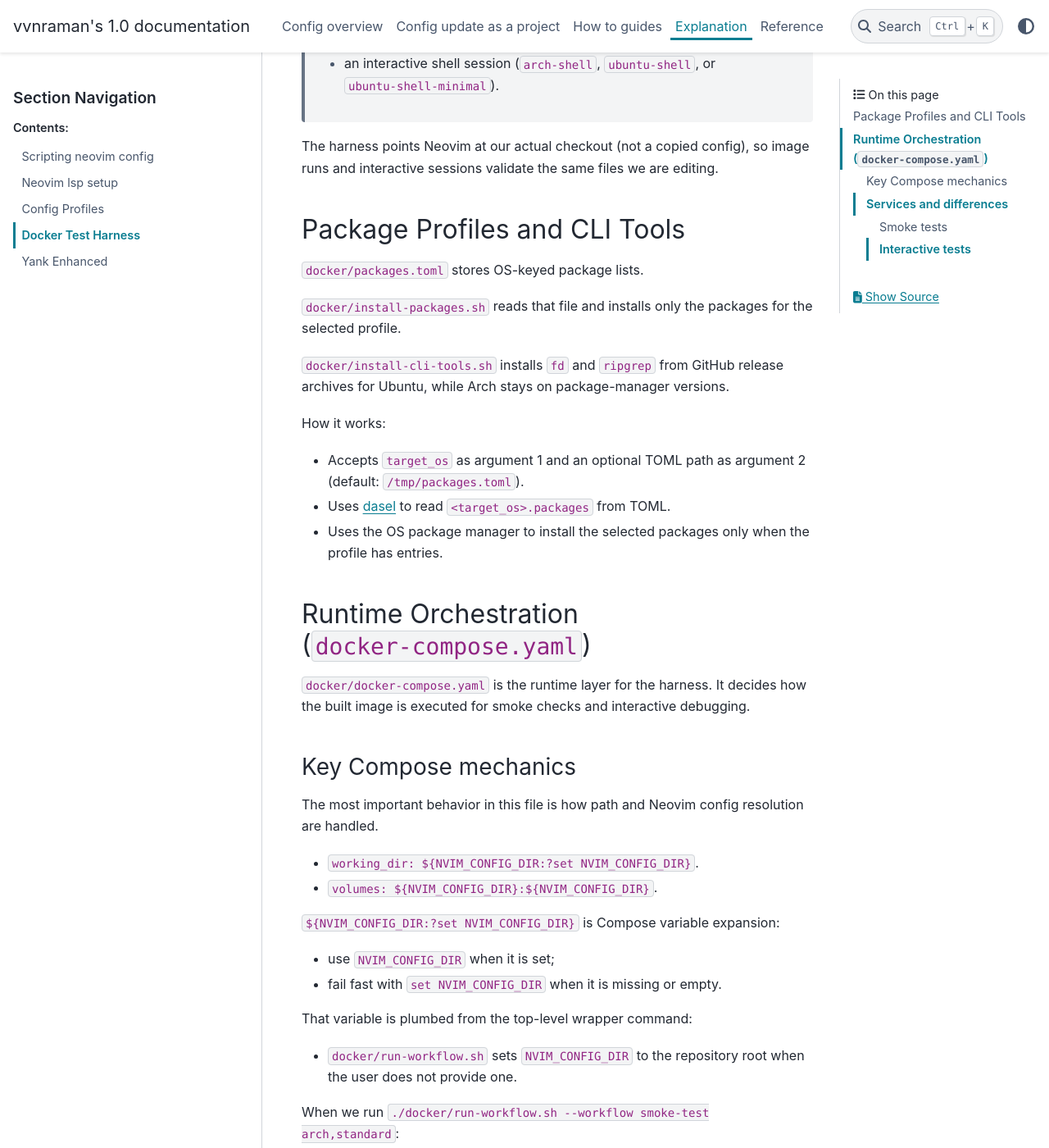
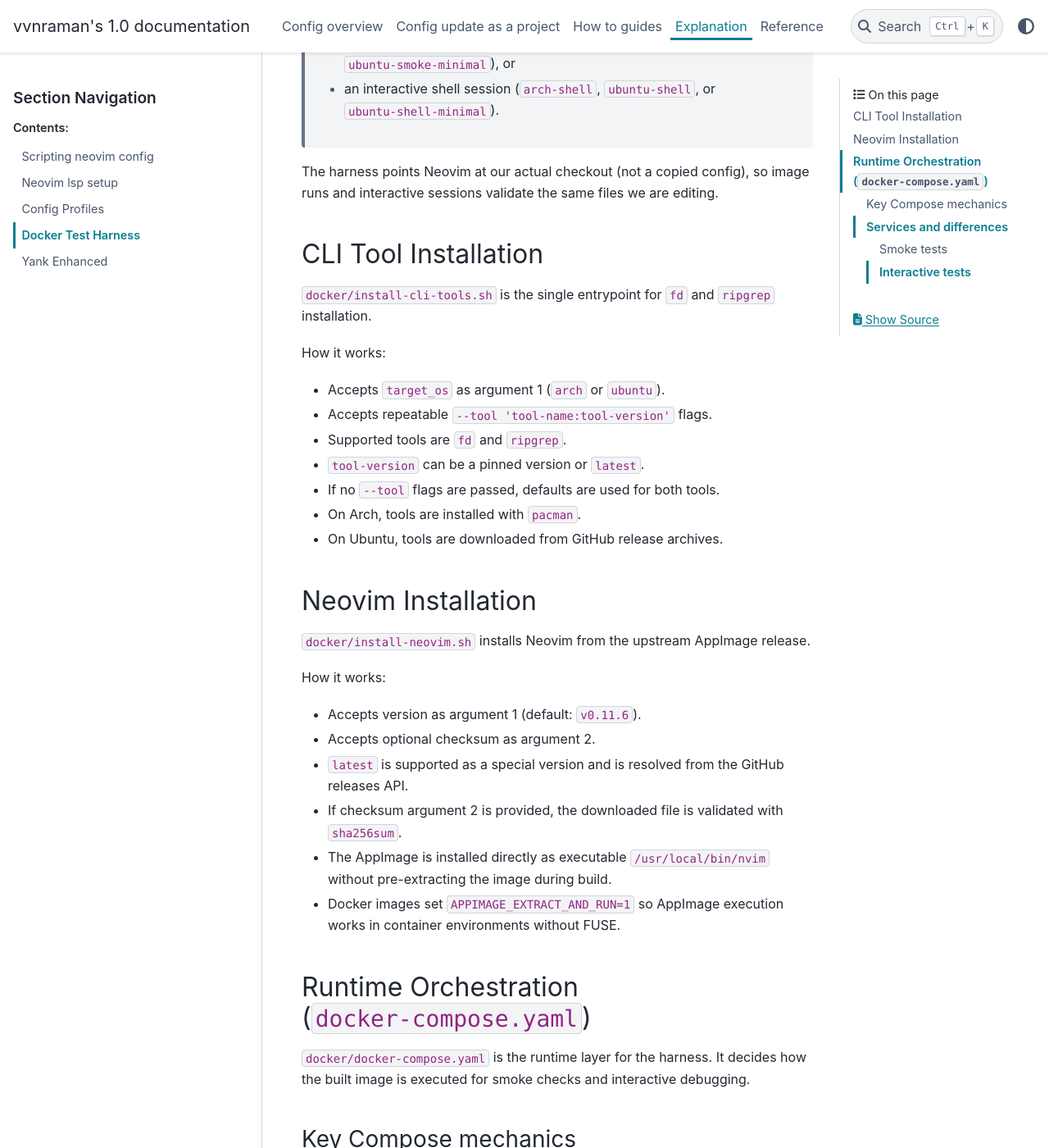
Before and after one commit to vvnraman/neovim-config, a Sphinx documentation site: the page built from docs/explanation/docker-setup.rst, in a window 1280 px wide and 1400 px high, scrolled down 776 px. Shown: the whole window at 82% size. Built offline with Sphinx 7.4.7 and the PyData theme 0.15.4, drawn with Linux system fonts in a browser that asks for light colours; some of the changed text lies outside the part shown.

Commit message:
docker: Update ergonomics to be easier to follow
- Simplify - base os vs runtime layer
- Simplify - remove `packages.toml` and `install-packages.sh` as we're
  only using it for Ubuntu
- Modular scripts without globals

```diff
--- a/docs/explanation/docker-setup.rst
+++ b/docs/explanation/docker-setup.rst
@@ -8,19 +8,23 @@
 At a high level, the flow is:
 
 1. Build an image from an OS-specific ``Dockerfile``.
-2. Install baseline runtime tools directly in the image and install Neovim from
-   the upstream AppImage release.
+2. Build a ``base`` stage for OS packages, then a ``runtime`` stage for harness
+   scripts and Neovim/tool installation.
+
+3. Install Neovim from the upstream AppImage release via
+   ``docker/install-neovim.sh``.
 
    - AppImage lets us pin an exact Neovim version independent of the version
      available from the OS package manager.
-3. Install CLI search tools:
 
-   - Arch uses OS packages from ``docker/packages.toml`` via
-     ``docker/install-packages.sh``.
+4. Install CLI search tools via ``docker/install-cli-tools.sh``:
+
+   - Arch installs ``fd`` and ``ripgrep`` with ``pacman``.
    - Ubuntu installs ``fd`` and ``ripgrep`` from upstream GitHub release
-     archives via ``docker/install-cli-tools.sh``.
+     archives.
 
-All upstream binary downloads are checksum-verified in the installer scripts.
+Neovim checksum verification is optional in the installer script. It runs only
+when a checksum value is passed as argument 2.
 
 Version defaults for Neovim/``fd``/``ripgrep`` are centralized in
 ``docker/docker-compose.yaml`` build args and can be overridden through
@@ -36,25 +40,40 @@
 image runs and interactive sessions validate the same files we are editing.
 
 
-Package Profiles and CLI Tools
-==============================
+CLI Tool Installation
+=====================
 
-``docker/packages.toml`` stores OS-keyed package lists.
-
-``docker/install-packages.sh`` reads that file and installs only the packages
-for the selected profile.
-
-``docker/install-cli-tools.sh`` installs ``fd`` and ``ripgrep`` from GitHub
-release archives for Ubuntu, while Arch stays on package-manager
-versions.
+``docker/install-cli-tools.sh`` is the single entrypoint for ``fd`` and
+``ripgrep`` installation.
 
 How it works:
 
-- Accepts ``target_os`` as argument 1 and an optional TOML path as argument 2
-  (default: ``/tmp/packages.toml``).
-- Uses dasel_ to read ``<target_os>.packages`` from TOML.
-- Uses the OS package manager to install the selected packages only when the
-  profile has entries.
+- Accepts ``target_os`` as argument 1 (``arch`` or ``ubuntu``).
+- Accepts repeatable ``--tool 'tool-name:tool-version'`` flags.
+- Supported tools are ``fd`` and ``ripgrep``.
+- ``tool-version`` can be a pinned version or ``latest``.
+- If no ``--tool`` flags are passed, defaults are used for both tools.
+- On Arch, tools are installed with ``pacman``.
+- On Ubuntu, tools are downloaded from GitHub release archives.
+
+
+Neovim Installation
+===================
+
+``docker/install-neovim.sh`` installs Neovim from the upstream AppImage release.
+
+How it works:
+
+- Accepts version as argument 1 (default: ``v0.11.6``).
+- Accepts optional checksum as argument 2.
+- ``latest`` is supported as a special version and is resolved from the GitHub
+  releases API.
+- If checksum argument 2 is provided, the downloaded file is validated with
+  ``sha256sum``.
+- The AppImage is installed directly as executable ``/usr/local/bin/nvim``
+  without pre-extracting the image during build.
+- Docker images set ``APPIMAGE_EXTRACT_AND_RUN=1`` so AppImage execution works
+  in container environments without FUSE.
 
 Runtime Orchestration (``docker-compose.yaml``)
 ================================================
@@ -144,5 +163,3 @@
 - Subsequent starts should be much faster once those assets are installed.
 
 For command usage, see :doc:`../how-to/test-in-docker`.
-
-.. _dasel: https://github.com/TomWright/dasel
```
Also changed, not shown: 6 other files.
